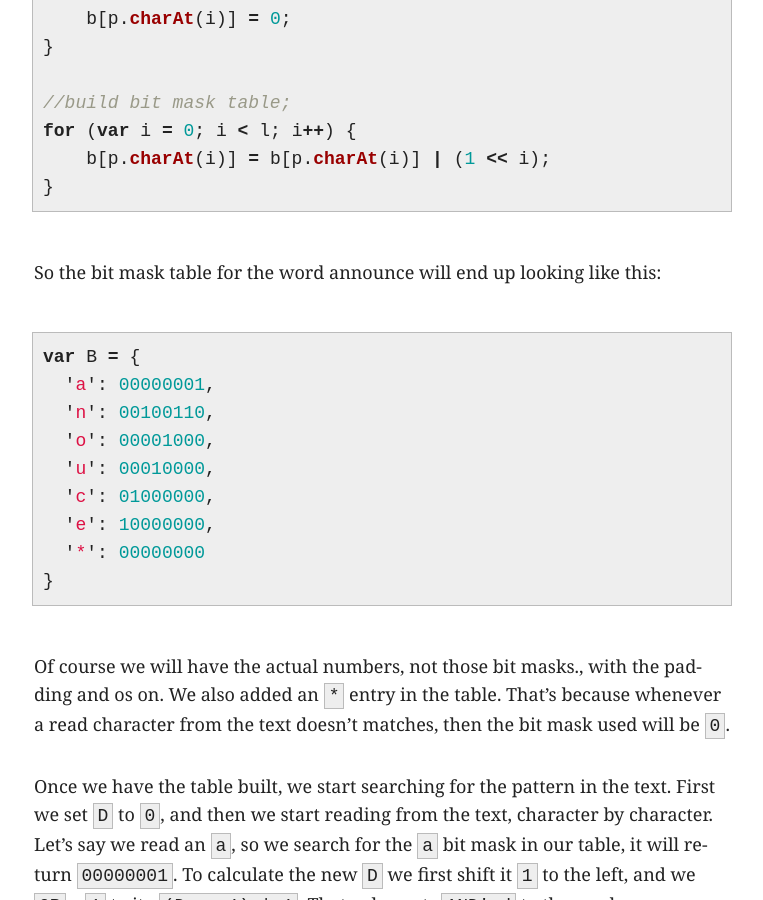
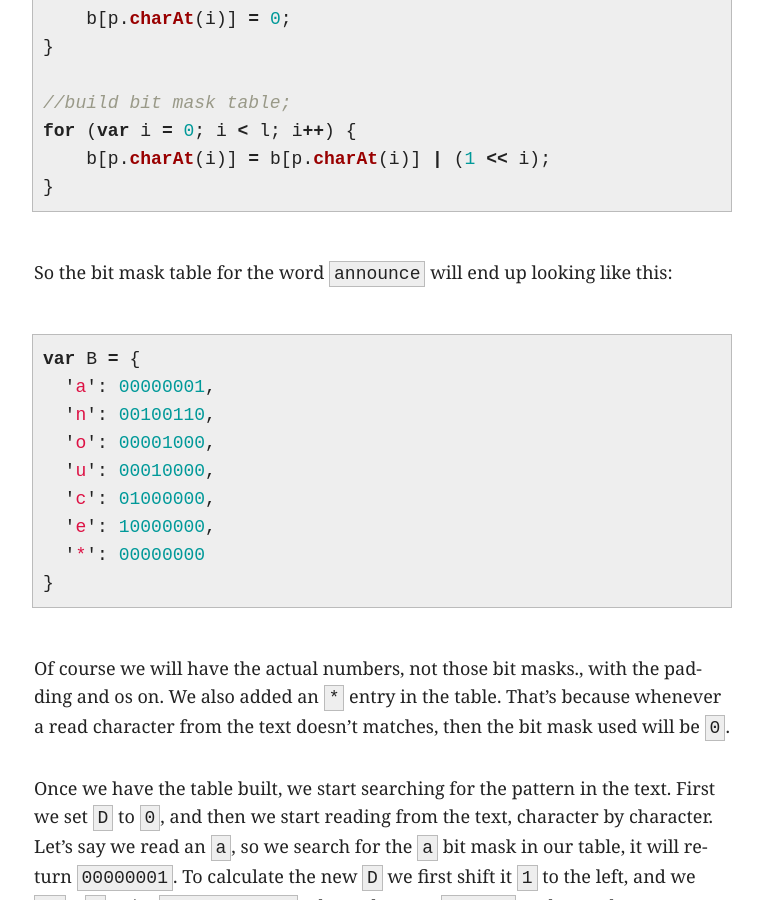
Before and after one commit to videlalvaro/videlalvaro.github.io, a Jekyll site: the page built from _posts/2014-01-05-shift-and-visualization.md, in a window 1280 px wide and 900 px high, scrolled down 1429 px. Shown: the whole window, without its empty margins (258-1021 px from the left). Built offline with Jekyll 4.4.1, drawn with Linux system fonts in a browser that asks for light colours; comment, search, counter and statistics services are not loaded.

Commit message:
cosmetics

```diff
--- a/_posts/2014-01-05-shift-and-visualization.md
+++ b/_posts/2014-01-05-shift-and-visualization.md
@@ -29,7 +29,7 @@ for (var i = 0; i < l; i++) {
 }
 {% endhighlight %}
 
-So the bit mask table for the word announce will end up looking like this:
+So the bit mask table for the word `announce` will end up looking like this:
 
 {% highlight javascript %}
 var B = {
```
